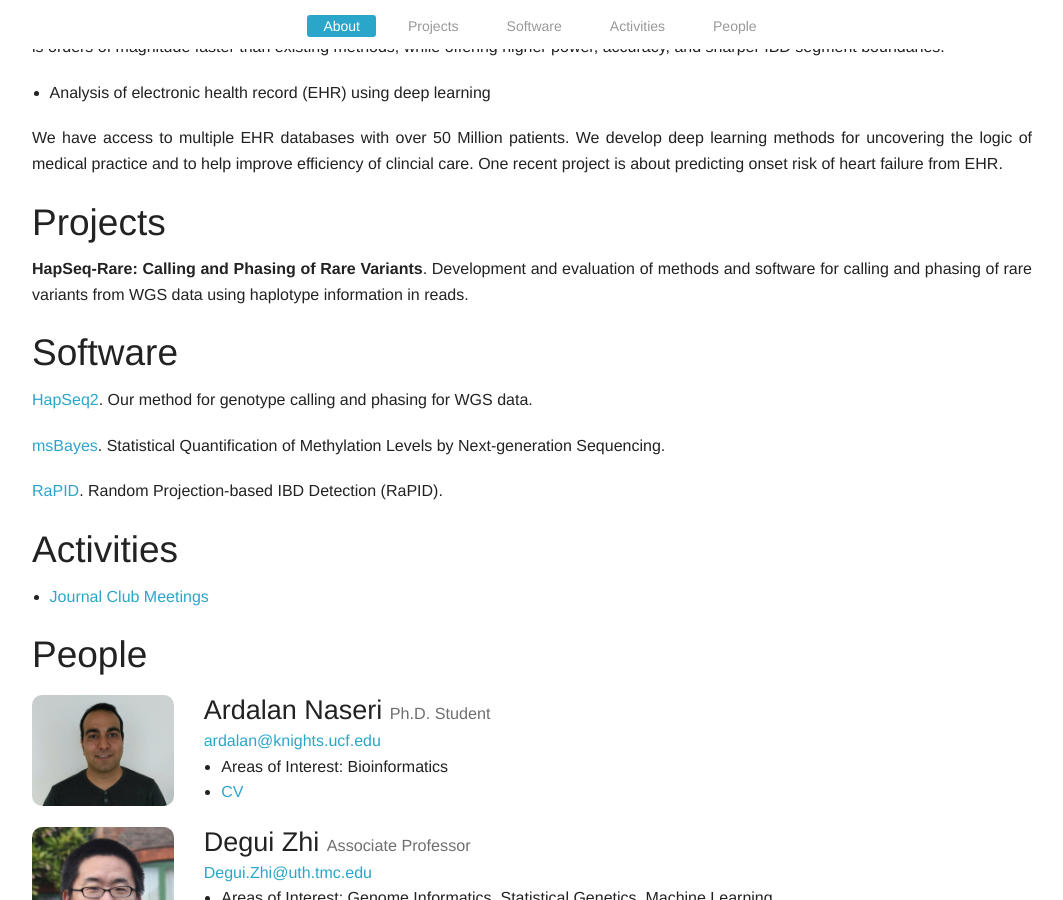
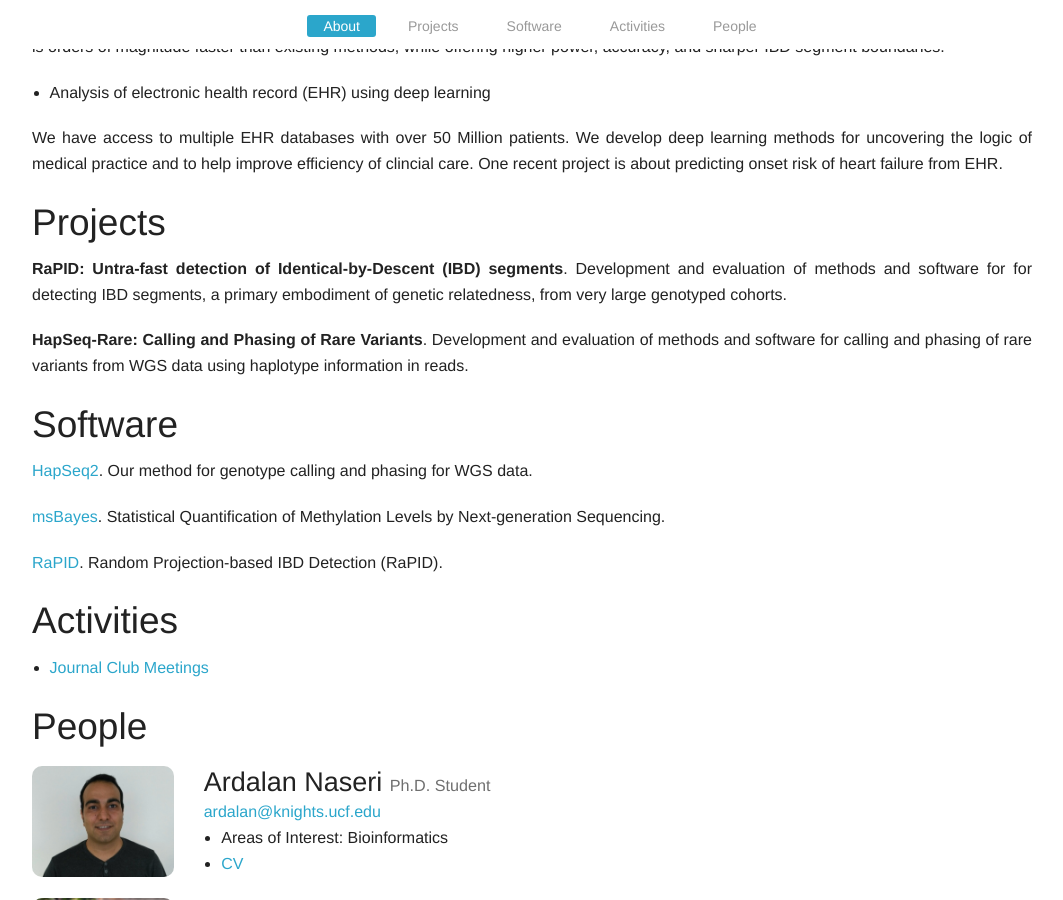
Before and after one commit to ZhiGroup/ZhiGroup.github.io, a Jekyll site: the page built from index.html, in a window 1280 px wide and 900 px high, scrolled down 390 px. Shown: the whole window, without its empty margins (108-1171 px from the left). Built offline with Jekyll 4.4.1, drawn with Linux system fonts in a browser that asks for light colours.

Commit message:
Update projects.md

```diff
--- a/_includes/projects.md
+++ b/_includes/projects.md
@@ -1 +1,3 @@
+**RaPID: Untra-fast detection of Identical-by-Descent (IBD) segments**. Development and evaluation of methods and software for for detecting IBD segments, a primary embodiment of genetic relatedness, from very large genotyped cohorts.
+
 **HapSeq-Rare: Calling and Phasing of Rare Variants**. Development and evaluation of methods and software for calling and phasing of rare variants from WGS data using haplotype information in reads.
```
